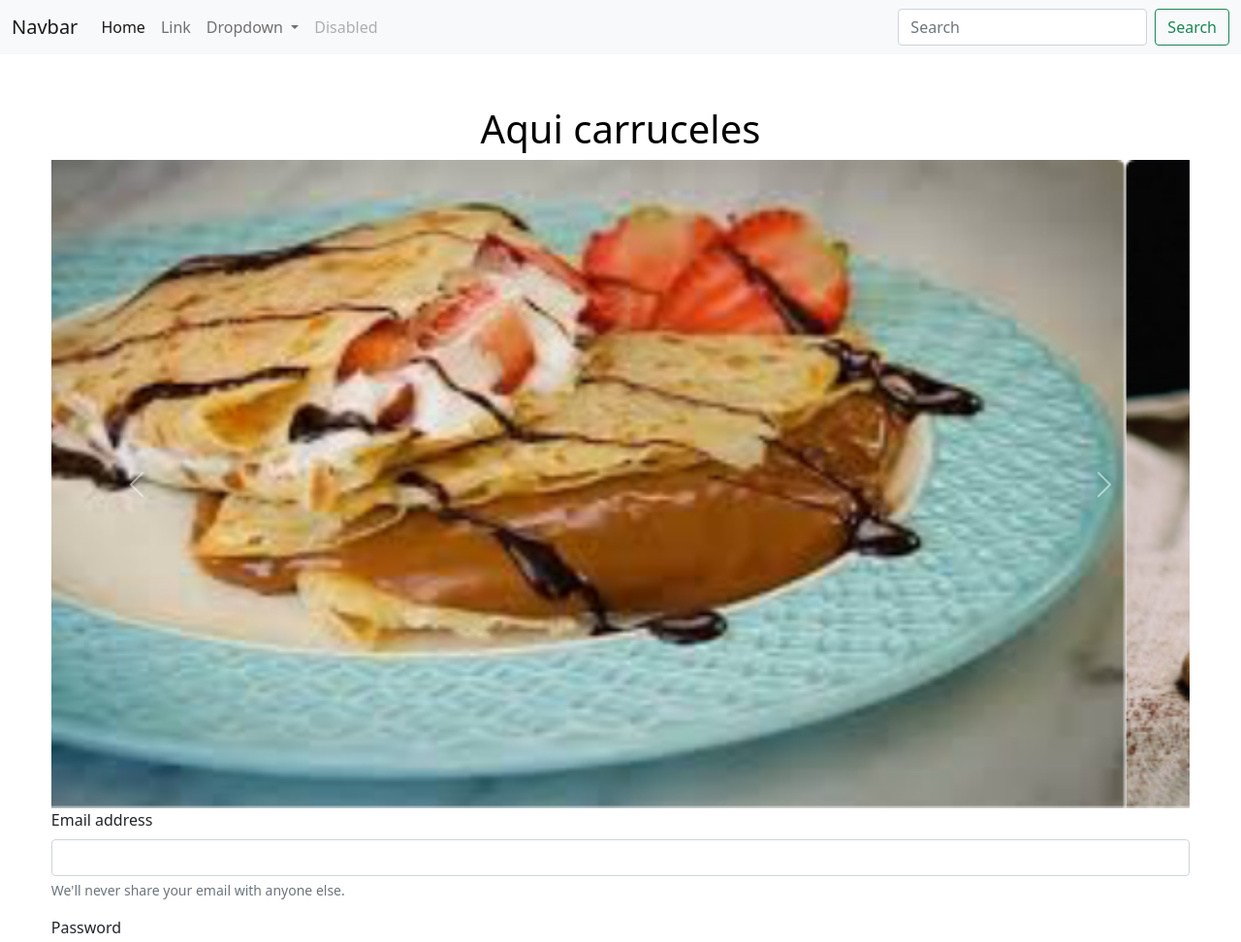
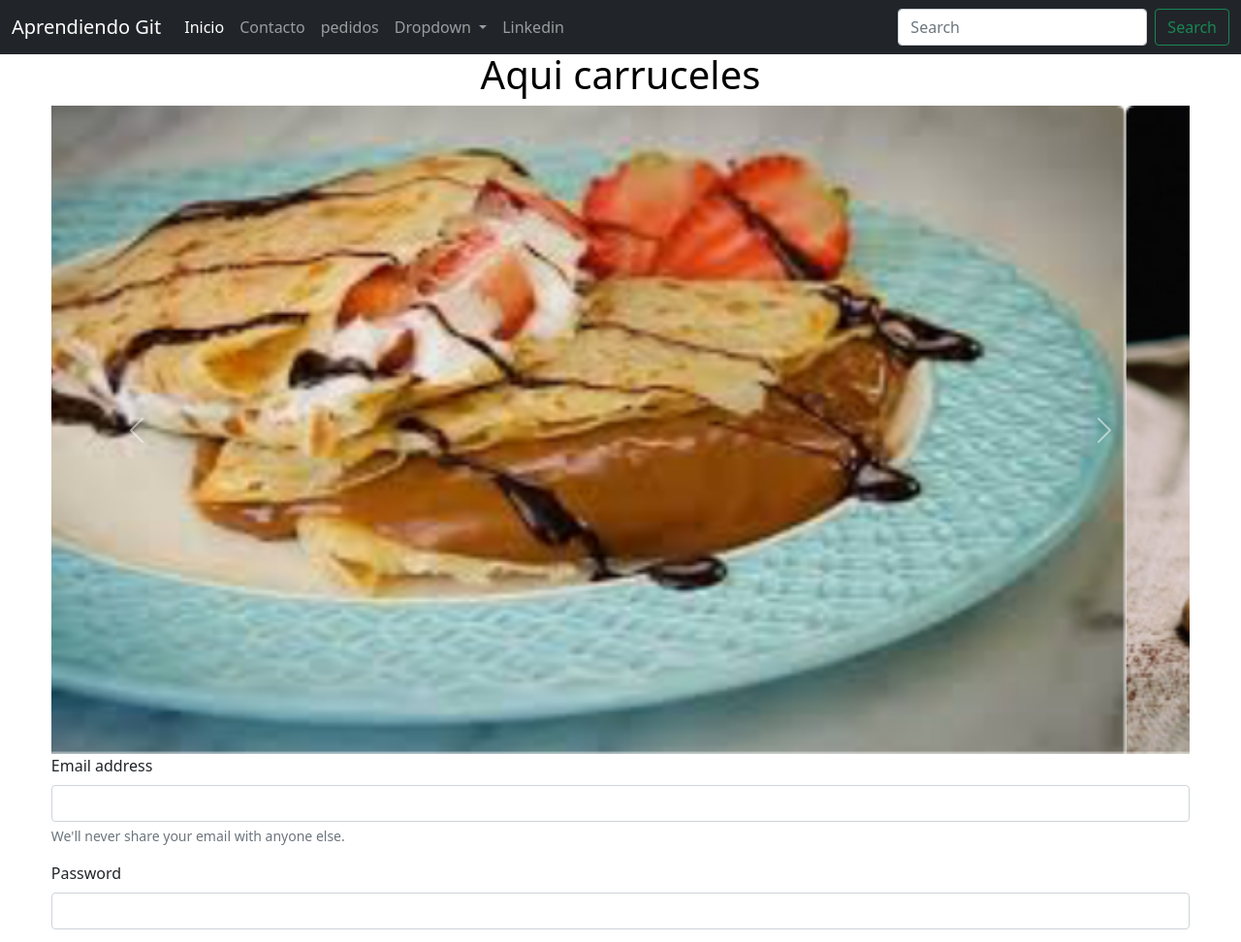
Before and after one commit to emersonxinay/mi_proyecto_web, a plain HTML site: page index.html in a window 1280 px wide. Shown: the top 972 px of the page at 97% size. Drawn offline with nearby package versions, Linux system fonts and the light colour scheme.

Commit message:
modifique navbar: deje funcionando los link del navbar

```diff
--- a/index.html
+++ b/index.html
@@ -10,20 +10,23 @@
 </head>
 <body>
   <!-- cabecera de mi pagina  -->
-  <header>
-    <nav class="navbar navbar-expand-lg navbar-light bg-light">
+  <header class="bg-dark fixed-top">
+    <nav class="navbar navbar-expand-lg navbar-dark ">
       <div class="container-fluid">
-        <a class="navbar-brand" href="#">Navbar</a>
+        <a class="navbar-brand" href="#inicio">Aprendiendo Git</a>
         <button class="navbar-toggler" type="button" data-bs-toggle="collapse" data-bs-target="#navbarSupportedContent" aria-controls="navbarSupportedContent" aria-expanded="false" aria-label="Toggle navigation">
           <span class="navbar-toggler-icon"></span>
         </button>
         <div class="collapse navbar-collapse" id="navbarSupportedContent">
           <ul class="navbar-nav me-auto mb-2 mb-lg-0">
             <li class="nav-item">
-              <a class="nav-link active" aria-current="page" href="#">Home</a>
+              <a class="nav-link active" aria-current="page" href="#inicio">Inicio</a>
             </li>
             <li class="nav-item">
-              <a class="nav-link" href="#">Link</a>
+              <a class="nav-link" href="#contacto">Contacto</a>
+            </li>
+            <li class="nav-item">
+              <a class="nav-link" href="pedidos.html">pedidos</a>
             </li>
             <li class="nav-item dropdown">
               <a class="nav-link dropdown-toggle" href="#" id="navbarDropdown" role="button" data-bs-toggle="dropdown" aria-expanded="false">
@@ -37,7 +40,7 @@
               </ul>
             </li>
             <li class="nav-item">
-              <a class="nav-link disabled">Disabled</a>
+              <a class="nav-link " href="https://www.linkedin.com/" target="_blank">Linkedin</a>
             </li>
           </ul>
           <form class="d-flex">
@@ -50,7 +53,7 @@
   </header>
 
   <!-- seccion principal de carruceles -->
-  <main>
+  <main id="inicio">
     <section>
       <h1>Aqui carruceles </h1>
       <div id="carouselExampleControls" class="carousel slide" data-bs-ride="carousel">
@@ -79,7 +82,7 @@
     </section>
 
     <!-- seccion de formularios -->
-    <section>
+    <section id="contacto">
       <form>
         <div class="mb-3">
           <label for="exampleInputEmail1" class="form-label">Email address</label>
@@ -102,6 +105,7 @@
 
   <footer>
     <h1>Footer 2022</h1>
+    <a href="https://www.linkedin.com/feed/" target="_blank" rel="noopener noreferrer"></a>
   </footer>
 
 
```
Also changed, not shown: pedidos.html (added, +14 -0 lines).
